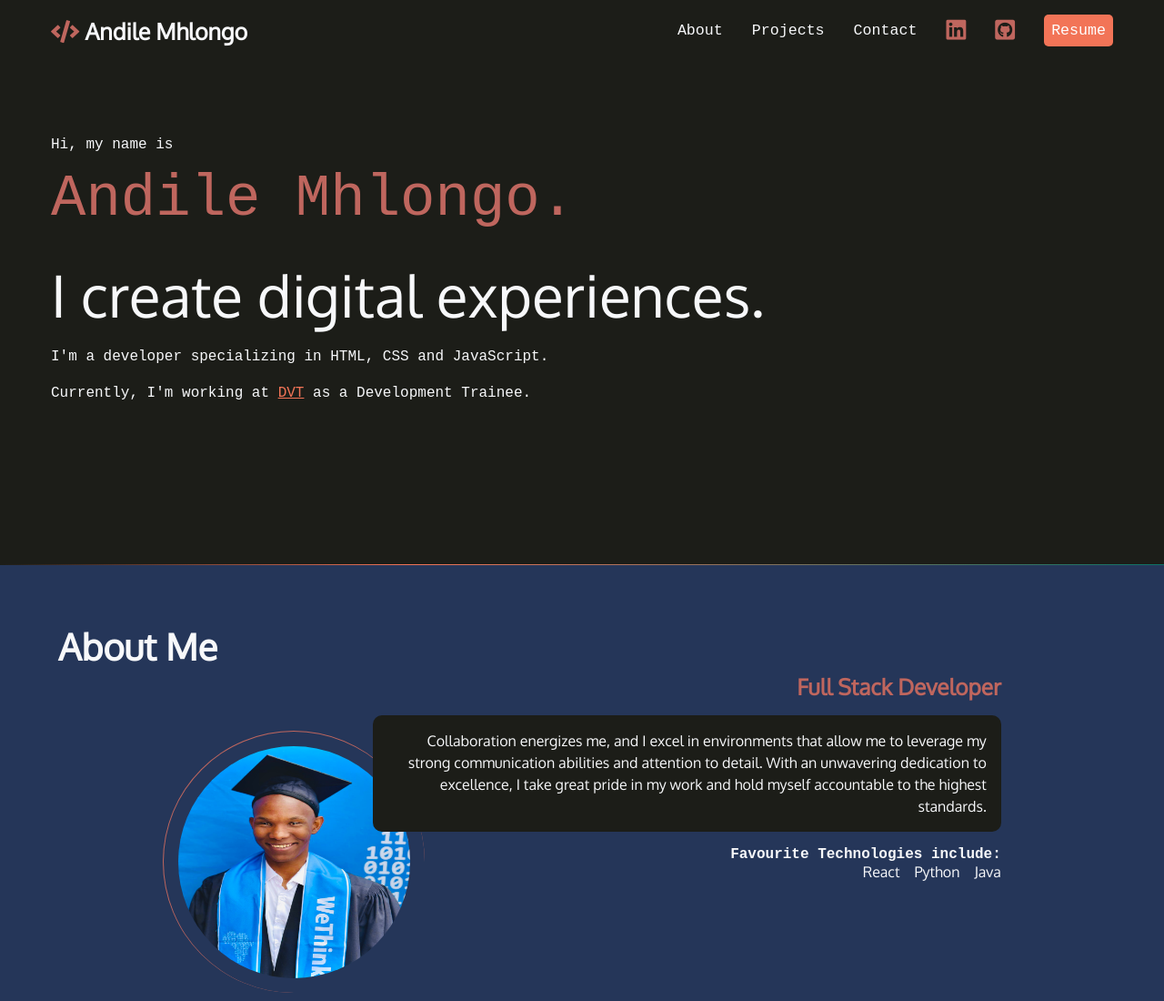
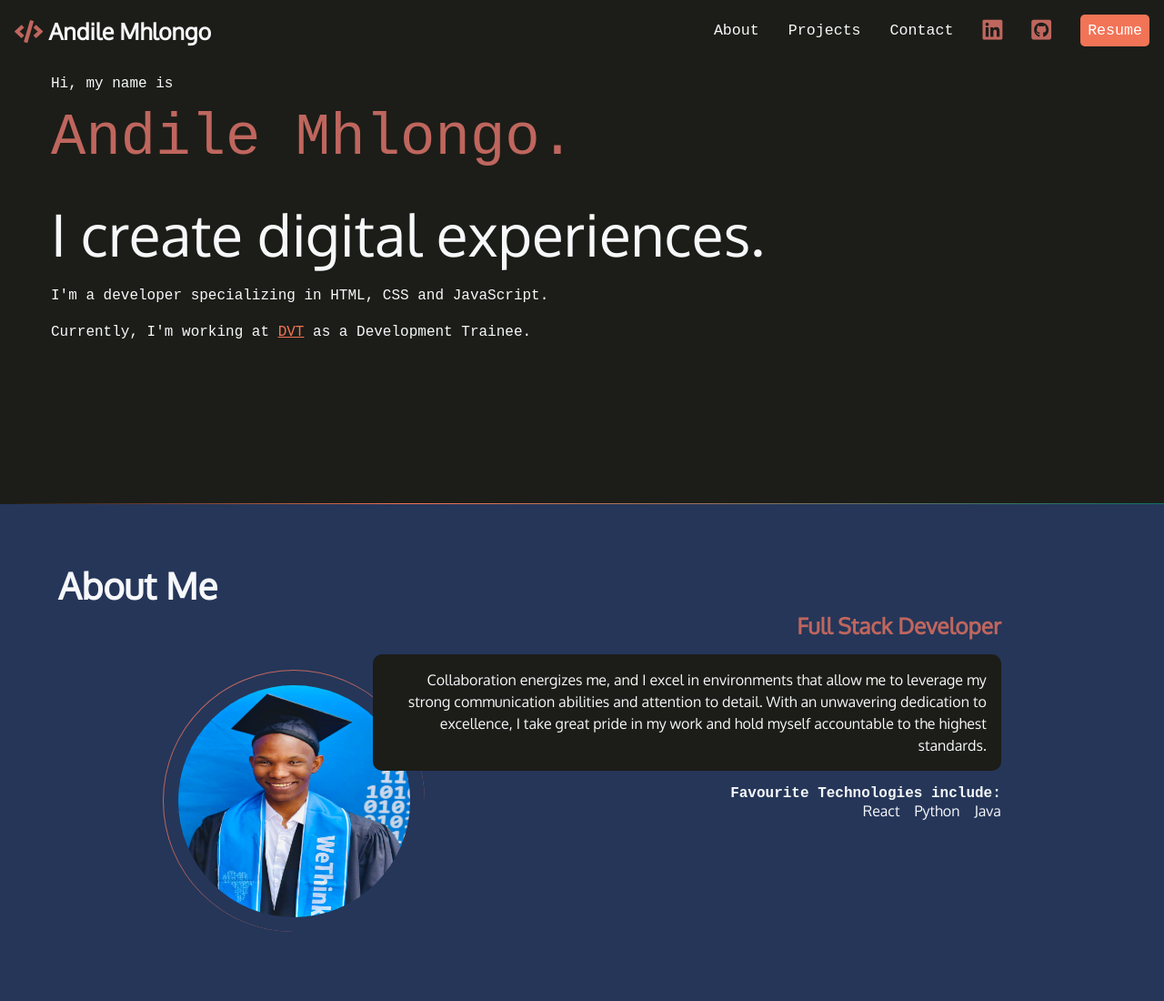
Before and after one commit to amhlongo-dvt/dvt-fullstackdeveopler-roadmap, a plain HTML site: page portfolio/index.html in a window 1280 px wide. Shown: the top 1100 px of the page at 91% size. Drawn offline with Linux system fonts and the light colour scheme; a web font is replaced by a local one.

Commit message:
Added a link to Resume and made the navbar fixed

```diff
--- a/portfolio/css/style.css
+++ b/portfolio/css/style.css
@@ -113,7 +113,11 @@ nav {
     font-size: 80%;
     padding: 1rem;
 }
-
+.fix {
+    position: fixed;
+    width: 100%;
+    background-color: var(--black);
+}
 nav h1 a {
     font-family: var(--sans);
 }
@@ -320,7 +324,7 @@ footer ul {
 
 @media (min-width: 850px) {
     nav {
-        max-width: 1200px;
+        /* max-width: 1200px; */
         margin: 0 auto;
     }
 
--- a/portfolio/index.html
+++ b/portfolio/index.html
@@ -11,7 +11,8 @@
         <title>Andile's Portfolio</title>
     </head>
     <body>
-        <nav>
+        <div class="fix">
+          <nav>
             <ul>
                 <li>
                     <h1>
@@ -36,9 +37,11 @@
                         <span class="sr-only">Github</span>
                     </a>
                 </li>
-                <li><a target="_blank" class="button">Resume</a></li>
+                <li><a target="_blank" class="button" href="https://drive.google.com/file/d/1ULSlIw3PNa1OF075ae19ruJX6KAlA8yN/view?usp=sharing">Resume</a></li>
             </ul>
-        </nav>
+          </nav>
+
+        </div>
         <section id="intro">
             <p>Hi, my name is <span class="name">Andile Mhlongo.</span> </p>
 
```
